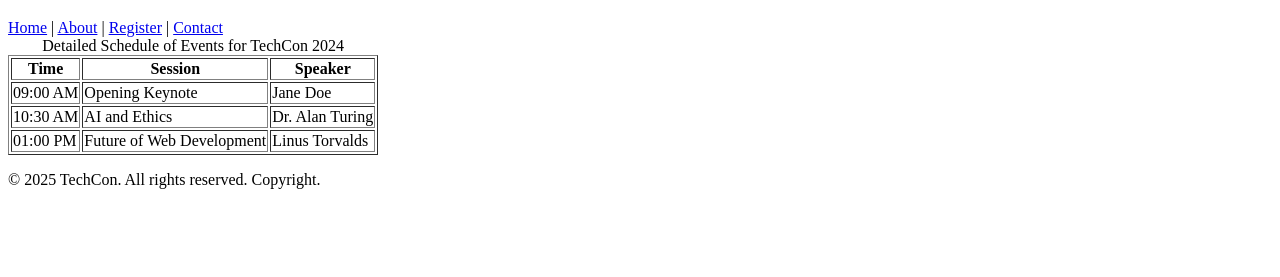
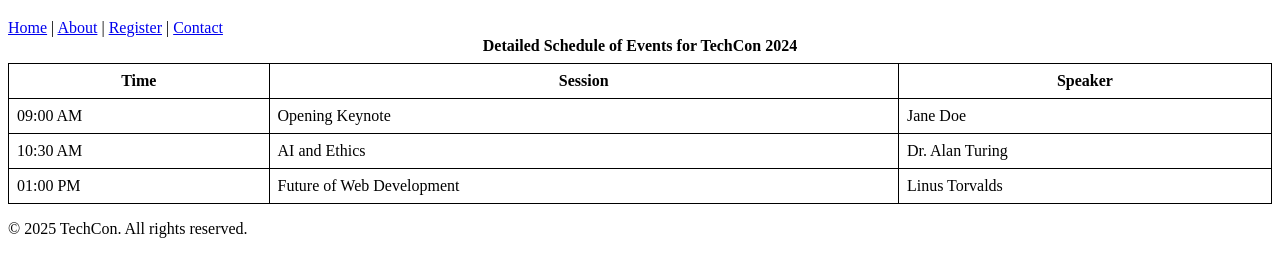
Before and after one commit to ketemaderesa/TechCon_HTML, a plain HTML site: page techcon_website/schedule.html in a window 1280 px wide. Shown: the part 61-338 px from the top of the page. Drawn offline with Linux system fonts and the light colour scheme.

Commit message:
schedule.html file added here

```diff
--- a/techcon_website/schedule.html
+++ b/techcon_website/schedule.html
@@ -1,9 +1,23 @@
 <!DOCTYPE html>
 <html lang="en">
 <head>
-  <meta charset="UTF-8" />
-  <meta name="viewport" content="width=device-width, initial-scale=1.0"/>
+  <meta charset="UTF-8">
+  <meta name="viewport" content="width=device-width, initial-scale=1.0">
   <title>Schedule for TechCon 2024</title>
+  <style>
+    table {
+      border-collapse: collapse;
+      width: 100%;
+    }
+    table, th, td {
+      border: 1px solid black;
+      padding: 8px;
+    }
+    caption {
+      font-weight: bold;
+      margin-bottom: 8px;
+    }
+  </style>
 </head>
 <body>
   <header>
@@ -17,7 +31,7 @@
   </header>
 
   <main>
-    <table border="1">
+    <table>
       <caption>Detailed Schedule of Events for TechCon 2024</caption>
       <thead>
         <tr>
@@ -47,7 +61,7 @@
   </main>
 
   <footer>
-    <p>&copy; 2025 TechCon. All rights reserved. Copyright.</p>
+    <p>&copy; 2025 TechCon. All rights reserved.</p>
   </footer>
 </body>
 </html>
```
